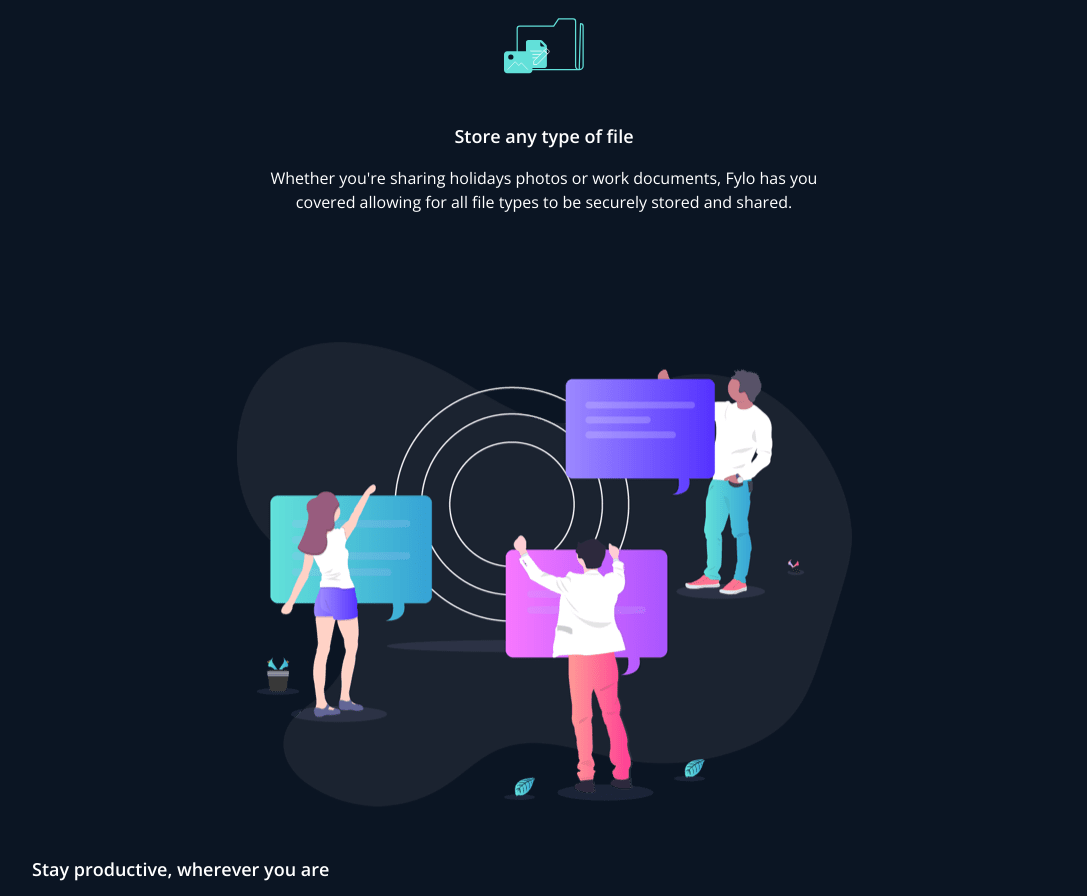
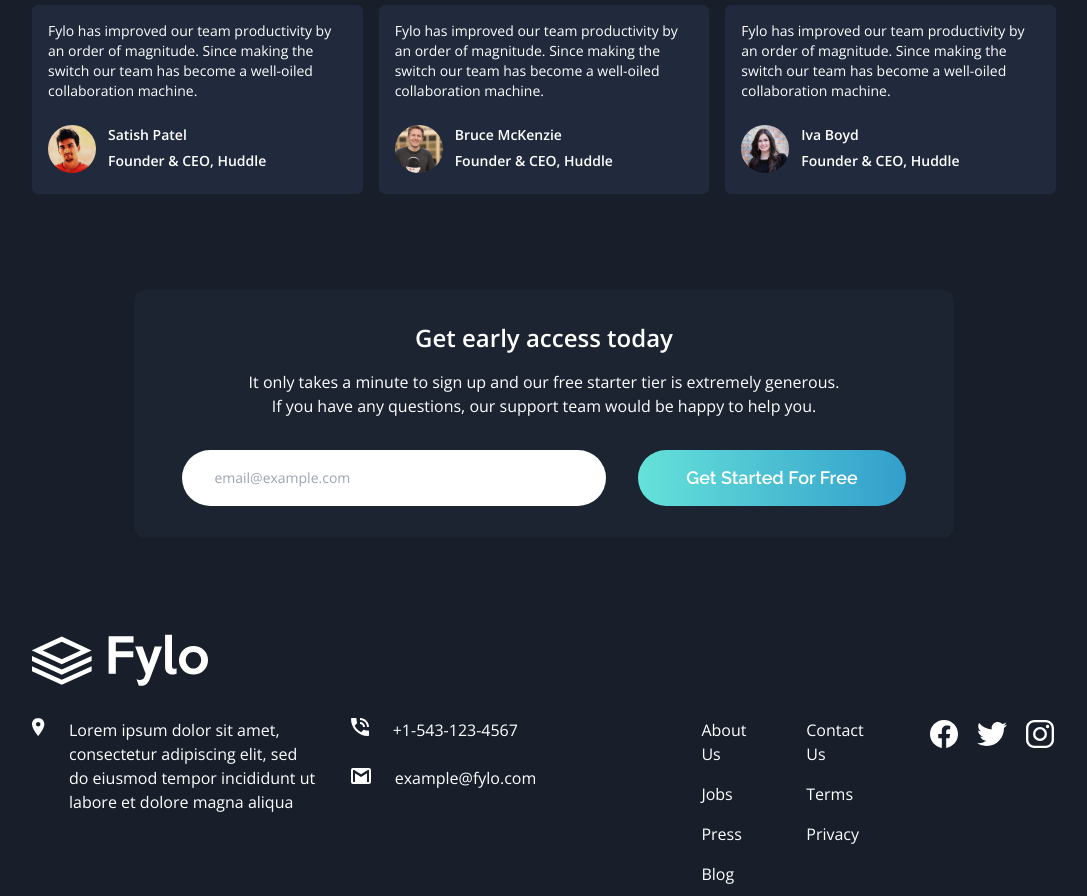
Before and after one commit to Altanox/frontend-mentor-fylo-landing-page-dark-theme, a website: page index.html in a window 1280 px wide. Shown: the part 1890-2786 px from the top of the page, without its empty margins (96-1183 px from the left). Drawn offline with nearby package versions, Linux system fonts and the light colour scheme.

Commit message:
finished mobile and desktop

```diff
--- a/index.html
+++ b/index.html
@@ -11,7 +11,6 @@
       sizes="32x32"
       href="./images/favicon-32x32.png"
     />
-
     <title>
       Frontend Mentor | Fylo landing page with dark theme and features grid
     </title>
@@ -42,7 +41,9 @@
         </p>
         <button class="btn">Get Started</button>
       </section>
-      <section class="flex flex-col">
+      <section
+        class="grid grid-flow-row md:grid-cols-2 xl:grid-cols-4 md:gap-x-12 md:gap-y-8"
+      >
         <div class="feature">
           <img
             src="./images/icon-access-anywhere.svg"
@@ -80,18 +81,19 @@
           </p>
         </div>
       </section>
-      <section class="flex flex-col">
+      <section class="flex flex-col md:flex-row md:gap-12">
         <img
-          class="mb-12 max-w-max self-center"
+          class="mb-12 max-w-[100%] self-center md:max-w-[45%] md:mb-0"
           src="/images/illustration-stay-productive.png"
           alt="people focused on one goal with their messages as text balloons"
         />
-        <h2 class="text-lg font-semibold mb-4">
+        <div class="flex flex-col">
+          <h2 class="text-lg font-semibold mb-4 md:text-3xl">
             Stay productive, wherever you are
           </h2>
           <pm class="mb-4">
-          Never let location be an issue when accessing your files. Fylo has you
-          covered for all of your file storage needs.
+            Never let location be an issue when accessing your files. Fylo has
+            you covered for all of your file storage needs.
           </pm>
           <p class="mb-4">
             Securely share files and folders with friends, family and colleagues
@@ -101,8 +103,9 @@
             See how Fylo works
             <img src="./images/icon-arrow.svg" alt="right arrow"
           /></a>
+        </div>
       </section>
-      <section class="flex flex-col">
+      <section class="grid grid-cols-1 md:grid-cols-3 gap-4">
         <div class="testimonial-card">
           <blockquote>
             Fylo has improved our team productivity by an order of magnitude.
@@ -140,14 +143,15 @@
           </div>
         </div>
       </section>
-      <section>
-        <form action="post" class="signup-form">
-          <h2>Get early access today</h2>
-          <p>
+      <section class="md:min-w-[80%]">
+        <div action="post" class="signup">
+          <h2 class="md:text-2xl">Get early access today</h2>
+          <p class="mb-8">
             It only takes a minute to sign up and our free starter tier is
             extremely generous. If you have any questions, our support team
             would be happy to help you.
           </p>
+          <form action="post">
             <input
               type="email"
               name="email"
@@ -157,10 +161,20 @@
             />
             <button type="submit" class="btn">Get Started For Free</button>
           </form>
+        </div>
       </section>
-      <img class="logo mb-16" src="./images/logo.svg" alt="Fylo logo" />
-      <section>
-        <div class="info-element">
+      <img
+        class="logo mb-16 md:mb-8 self-start"
+        src="./images/logo.svg"
+        alt="Fylo logo"
+      />
+      <div
+        class="wrapper min-w-full self-start flex flex-col lg:flex-row content-start gap-16 justify-between items-start"
+      >
+        <section
+          class="mb-0 grid grid-rows-1 grid-cols-1 lg:grid-rows-2 lg:grid-cols-2 gap-x-8 gap-y-2"
+        >
+          <div class="info-element lg:row-span-3 min-w-[70%]">
             <img
               class="icon"
               src="./images/icon-location.svg"
@@ -180,16 +194,22 @@
             <p>example@fylo.com</p>
           </div>
         </section>
-      <nav class="flex flex-col gap-4">
+        <nav class="flex flex-col gap-14 self-start md:flex-row">
+          <div class="flex flex-col gap-4">
             <p><a href="#">About Us</a></p>
             <p><a href="#">Jobs</a></p>
             <p><a href="#">Press</a></p>
-        <p class="mb-8"><a href="#">Blog</a></p>
+            <p><a href="#">Blog</a></p>
+          </div>
+          <div class="flex flex-col gap-4">
             <p><a href="#">Contact Us</a></p>
             <p><a href="#">Terms</a></p>
             <p><a href="#">Privacy</a></p>
+          </div>
         </nav>
-      <section class="mt-24 flex justify-center gap-4">
+        <section
+          class="mb-24 flex justify-center gap-4 sm:self-center lg:self-start"
+        >
           <a class="social-icon" href="#" target="_blank"
             ><img src="./images/logo-facebook.svg" alt="facebook-icon"
           /></a>
@@ -201,5 +221,6 @@
           /></a>
         </section>
       </div>
+    </div>
   </body>
 </html>
--- a/input.css
+++ b/input.css
@@ -10,7 +10,7 @@
 
 @layer components {
   body {
-    @apply text-neutral-white bg-primary-bg-700;
+    @apply text-neutral-white bg-primary-bg-500;
   }
 
   section {
@@ -26,9 +26,9 @@
   }
 
   .container {
+    @apply flex flex-col justify-center items-center;
     margin: 0 auto;
     max-width: 80%;
-    /* @apply m-0; */
   }
 
   .link {
@@ -44,16 +44,18 @@
   }
 
   .btn {
-    @apply bg-gradient-to-r from-accent-cyan to-accent-blue text-neutral-white font-accent font-semibold text-xl rounded-full w-64 max-w-xl py-4;
+    @apply bg-gradient-to-r from-accent-cyan to-accent-blue text-neutral-white font-accent font-semibold text-lg rounded-full px-12 min-h-14;
   }
 
   .feature {
     @apply flex flex-col items-center mb-8;
 
     img {
-      @apply w-20 m-12;
+      @apply h-20 m-12;
     }
-    p {
+
+    p,
+    h2 {
       @apply text-center;
     }
   }
@@ -67,7 +69,7 @@
   }
 
   .testimonial-card {
-    @apply relative text-sm p-4 bg-primary-bg-200 m-4 rounded-md;
+    @apply relative text-sm p-4 bg-primary-bg-200 rounded-md;
 
     blockquote {
       @apply mb-6;
@@ -97,11 +99,15 @@
     }
   }
 
-  .signup-form {
-    @apply bg-primary-bg-300 p-8 rounded-xl text-center flex flex-col items-center;
+  .signup {
+    @apply bg-primary-bg-300 px-12 py-8 rounded-xl text-center flex flex-col items-center;
+
+    form {
+      @apply grid grid-cols-1 md:grid-flow-col gap-8 items-center justify-center min-w-full;
+    }
 
     .email-input {
-      @apply text-accent-blue text-sm border-none indent-8 rounded-full w-64 max-w-xl py-4 my-6;
+      @apply text-accent-blue text-sm border-none indent-8 rounded-full min-w-full min-h-14 py-4;
       &:focus {
         @apply outline-none;
       }
@@ -109,7 +115,7 @@
   }
 
   .info-element {
-    @apply flex flex-row gap-6 mb-4 items-baseline;
+    @apply flex flex-row gap-6 items-baseline;
 
     .icon {
       @apply w-auto;
```
Also changed, not shown: output.css. Lines whose indentation alone changed are shown as unchanged.
